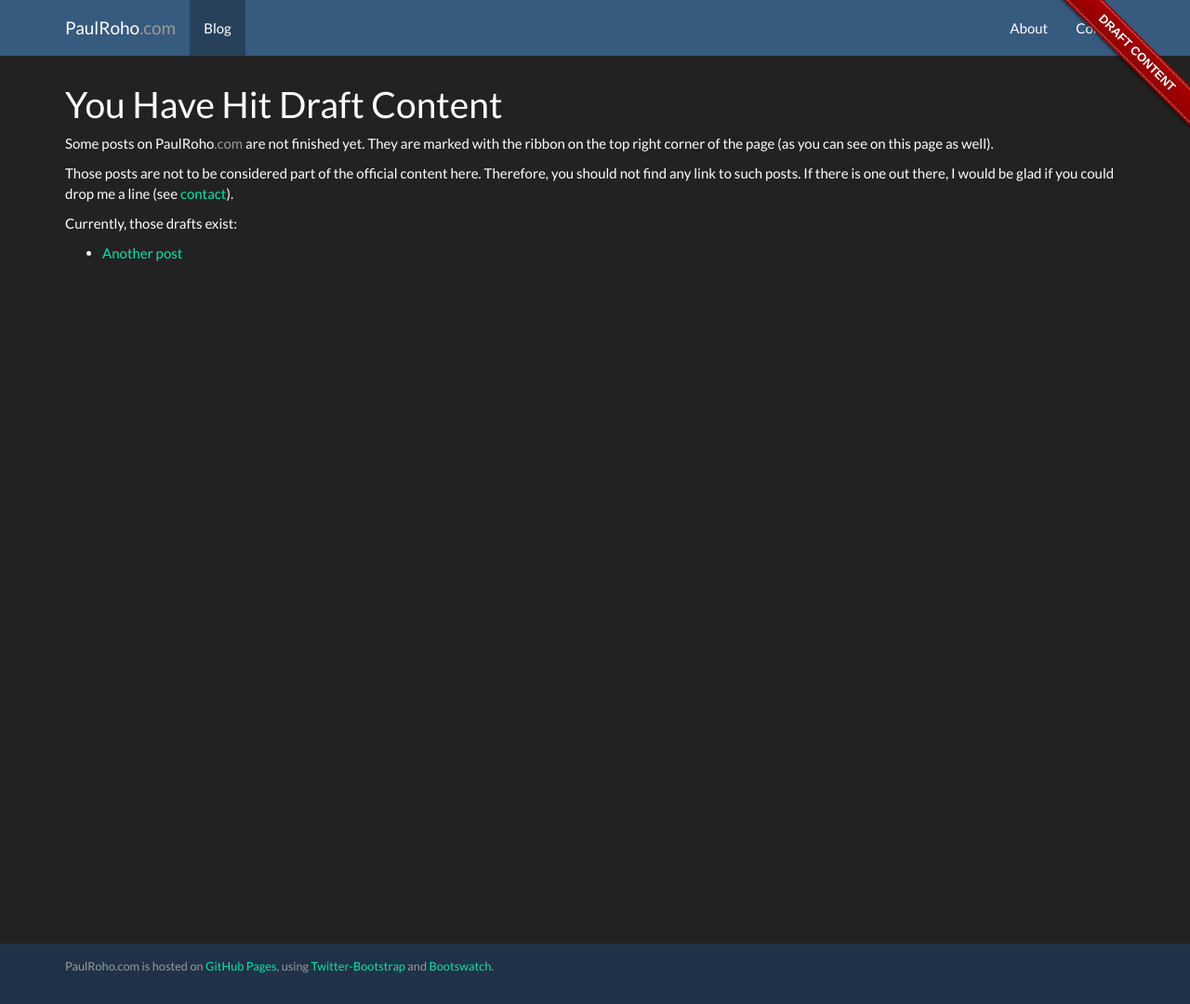
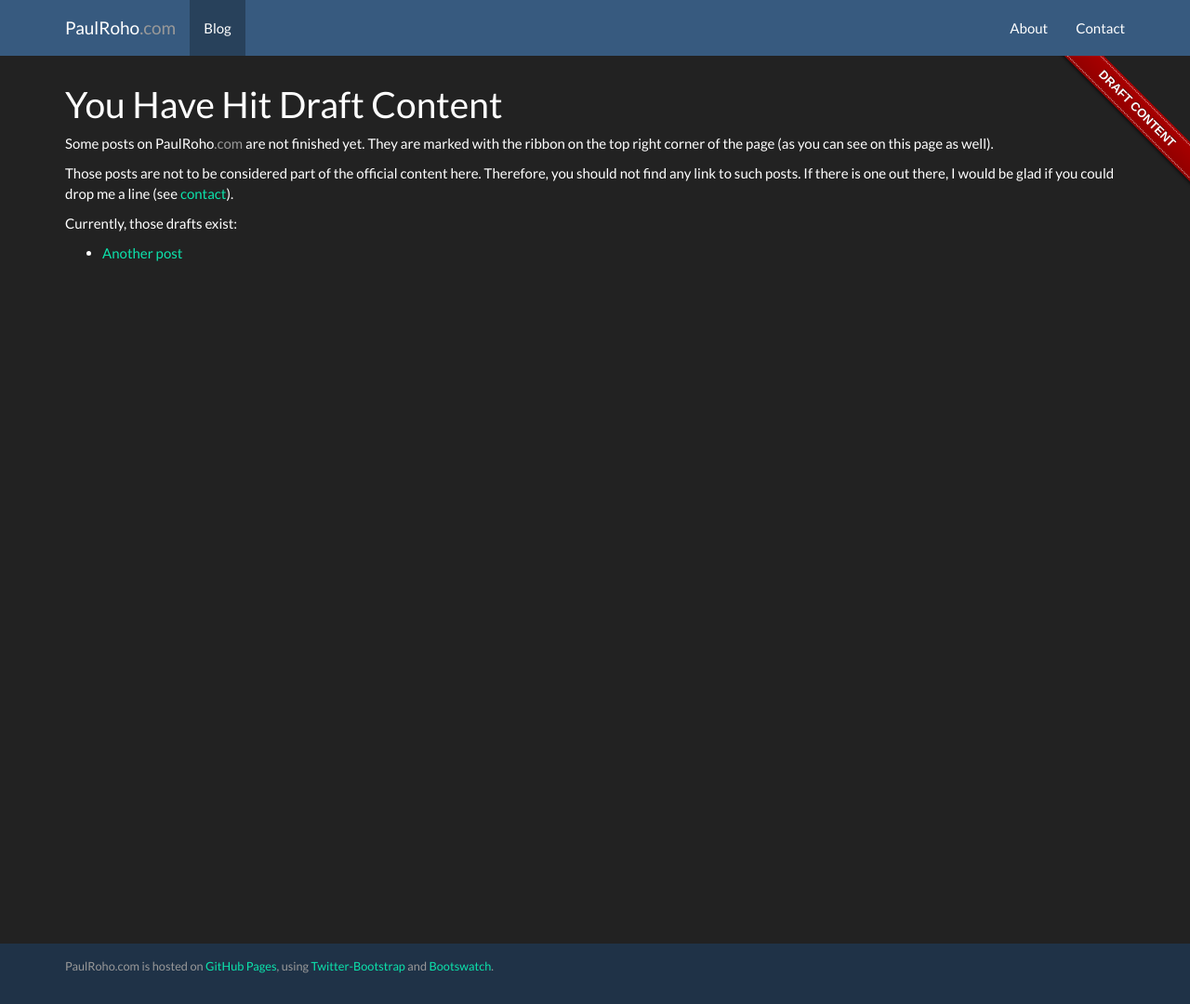
Before and after one commit to paulroho/paulroho.github.io, a Jekyll site: the page built from blog/draftcontent.html, in a window 1280 px wide and 1080 px high. Shown: the whole window at 93% size. Built offline with Jekyll 4.4.1, drawn with Linux system fonts in a browser that asks for light colours; nearby versions of some CDN libraries.

Commit message:
blog draft layout: fixed ordering of style elements

```diff
--- a/_layouts/blogdraft.html
+++ b/_layouts/blogdraft.html
@@ -10,8 +10,8 @@
     <link rel="stylesheet" href="/stylesheets/bootswatch.darkly.min.css">
     <!--<link rel="stylesheet" href="//netdna.bootstrapcdn.com/bootstrap/3.1.1/css/bootstrap.min.css">
     <link rel="stylesheet" href="//netdna.bootstrapcdn.com/bootstrap/3.1.1/css/bootstrap-theme.min.css">-->
+		<link rel="stylesheet" href="/stylesheets/gh-fork-ribbon.css">
 		<link rel="stylesheet" href="/stylesheets/paulroho.css">
-		<link rel="stylesheet" href="/stylesheets/gh-fork-ribbon.css">
 
     <!-- HTML5 Shim and Respond.js IE8 support of HTML5 elements and media queries -->
     <!-- WARNING: Respond.js doesn't work if you view the page via file:// -->
```
